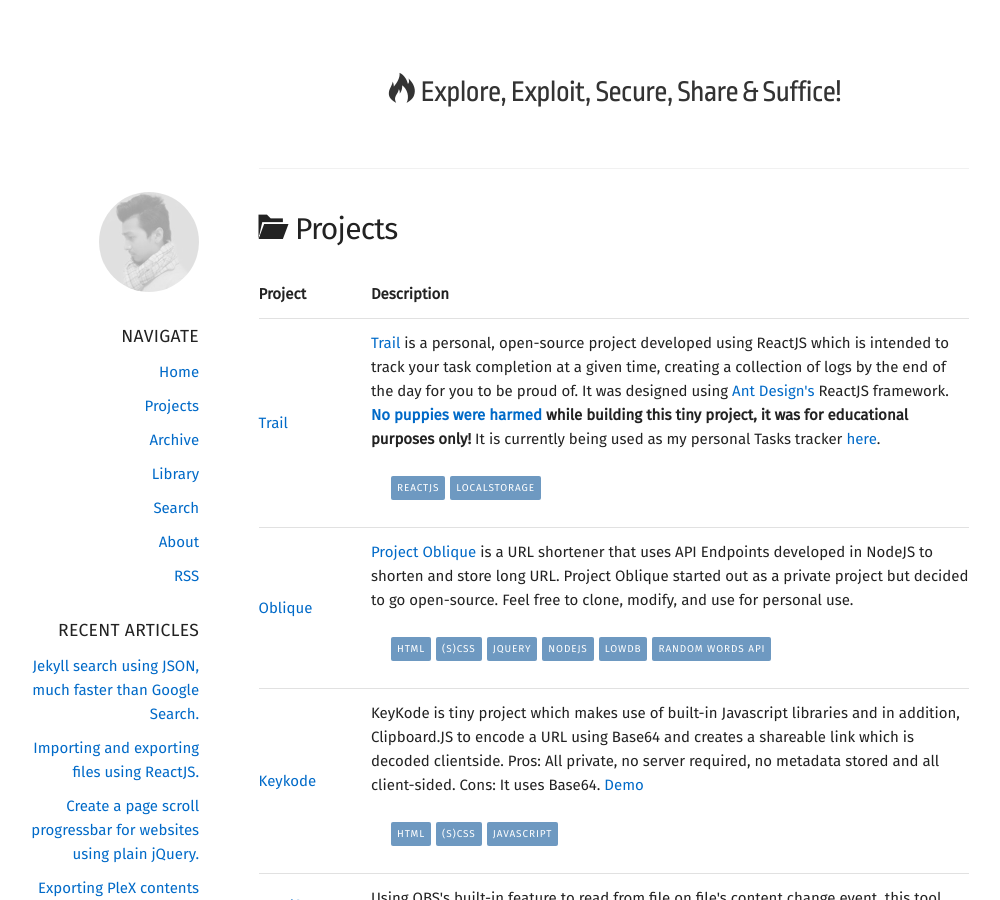
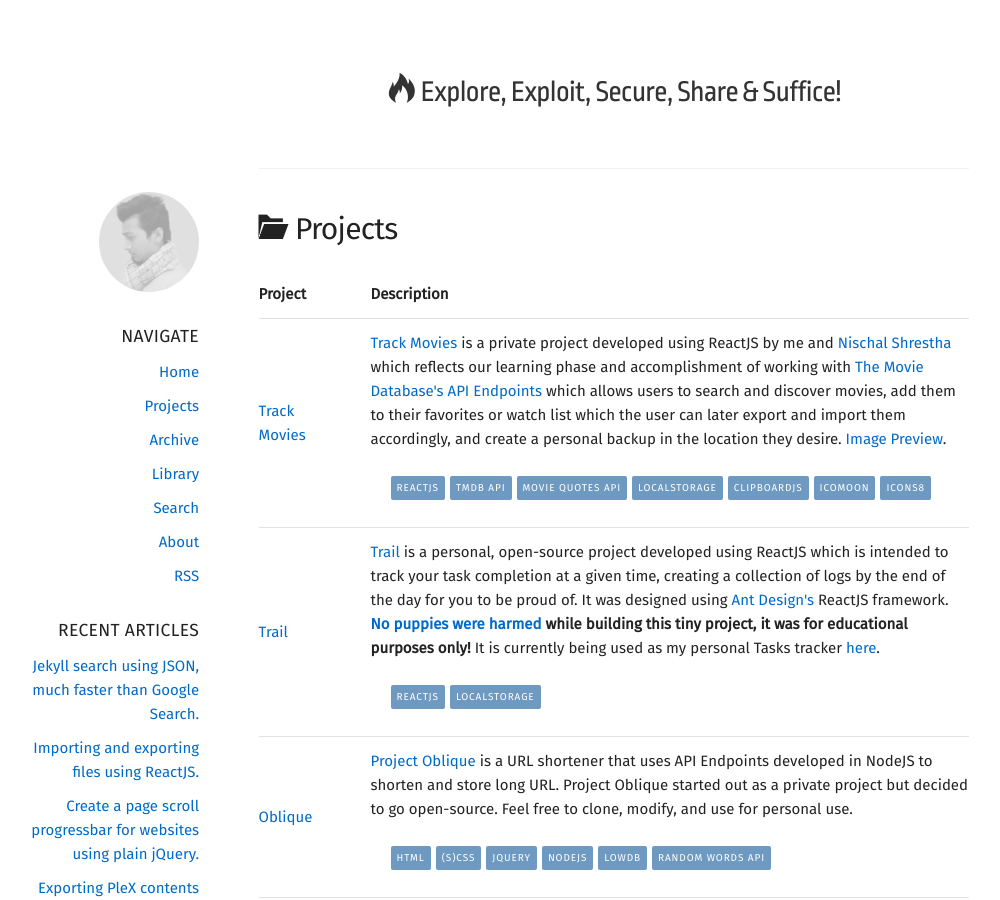
Before and after one commit to intern0t/personal-blog, a Jekyll site: the page built from projects.md, in a window 1280 px wide and 900 px high. Shown: the whole window, without its empty margins (151-1151 px from the left). Built offline with Jekyll 4.4.1, drawn with Linux system fonts in a browser that asks for light colours; nearby versions of some CDN libraries; some web fonts are replaced.

Commit message:
Added Track Movies to the new project list.

```diff
--- a/projects.md
+++ b/projects.md
@@ -14,6 +14,25 @@ permalink: /projects/
         </tr>
     </thead>
     <tbody>
+        <tr>
+            <td><a href="https://trackmovies.net/">Track Movies</a></td>
+            <td>
+                <p><a href="https://trackmovies.net/" title="Release website">Track Movies</a> is a private project developed using ReactJS by me and <a href="https://github.com/justgoof9">Nischal Shrestha</a> which reflects our learning phase and accomplishment of working with <a href="https://www.themoviedb.org/documentation/api">The Movie Database's API Endpoints</a> which allows users to search and discover movies, add them to their favorites or watch list which the user can later export and import them accordingly, and create a personal backup in the location they desire. <a href="https://i.imgur.com/mUkeacR.png" data-rel="lightcase:trackmoviesalbum" data-lc-caption="Track Movies Homepage (Right Click > Open image in new tab to view the preview in its original size.">Image Preview</a>.</p>
+                <a href="https://i.imgur.com/MyKuTcz.png" data-rel="lightcase:trackmoviesalbum" data-lc-caption="Track Movies Dashboard (Right Click > Open image in new tab to view the preview in its original size." hidden>2nd Image Preview</a>
+                <a href="https://i.imgur.com/LY5Vb6a.png" data-rel="lightcase:trackmoviesalbum" data-lc-caption="Track Movies Import/Export (Right Click > Open image in new tab to view the preview in its original size." hidden>3rd Image Preview</a>
+                <a href="https://i.imgur.com/pQ9vurY.png" data-rel="lightcase:trackmoviesalbum" data-lc-caption="Track Movies movie detail's page (Right Click > Open image in new tab to view the preview in its original size." hidden>4th Image Preview</a>
+
+                <ul class="row lang-used">
+                    <li>ReactJS</li>
+                    <li>TMDB API</li>
+                    <li>Movie Quotes API</li>
+                    <li>localStorage</li>
+                    <li>ClipboardJS</li>
+                    <li>Icomoon</li>
+                    <li>Icons8</li>
+                </ul>
+            </td>
+        </tr>
         <tr>
             <td><a href="https://intern0t.github.io/Trail/">Trail</a></td>
             <td>
@@ -100,6 +119,7 @@ permalink: /projects/
             </td>
         </tr>
     </tbody>
+
 </table>
 
 **More projects to be added!**
```
